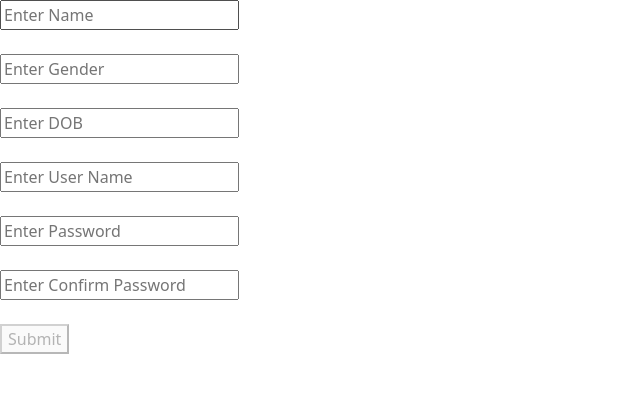
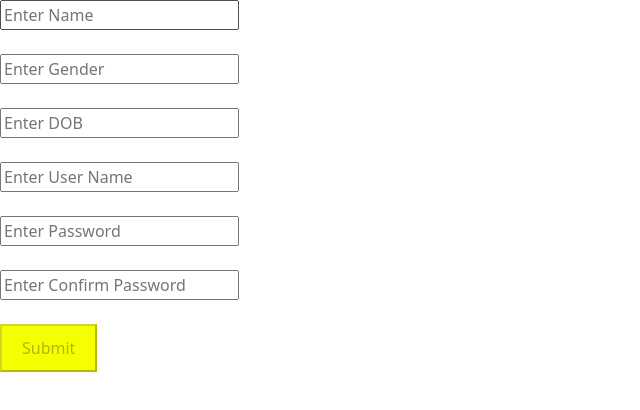
Before and after one commit to Patel-Kingkumar/Angular-Practice, an Angular app: page / in a window 1280 px wide. Shown: the top 410 px of the page, without its empty margins (0-640 px from the left). Built offline with nearby package versions, Linux system fonts and the light colour scheme.

Commit message:
033  :Use global scss file for use style in component

```diff
--- a/src/app/reactive-two/reactive-two.component.scss
+++ b/src/app/reactive-two/reactive-two.component.scss
@@ -0,0 +1,4 @@
+button {
+  background-color: var(--primary-color);
+  padding: var(--btn-padding);
+}
--- a/src/styles.scss
+++ b/src/styles.scss
@@ -1 +1,4 @@
-/* You can add global styles to this file, and also import other style files */
+:root {
+  --primary-color: #f6ff00;
+  --btn-padding: 10px 20px;
+}
```
